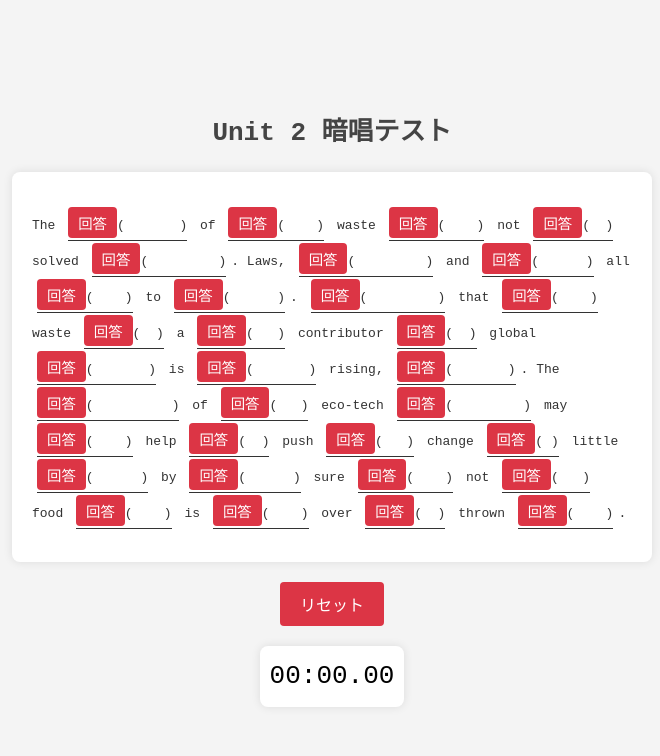
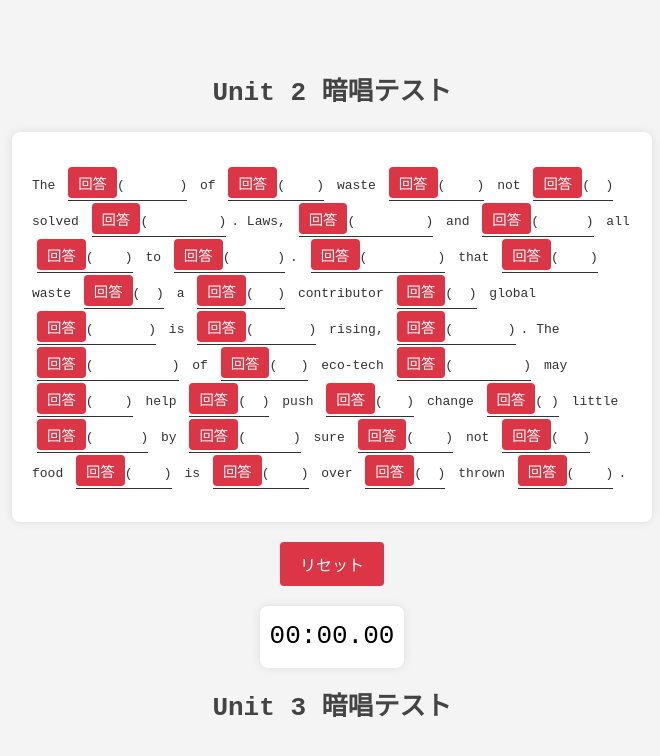
Before and after one commit to Shimo-0412/shimo, a plain HTML site: page index.html in a window 1280 px wide. Shown: the whole page, without its empty margins (308-968 px from the left). Drawn offline with Linux system fonts and the light colour scheme.

Commit message:
Update index.html

```diff
--- a/index.html
+++ b/index.html
@@ -13,6 +13,7 @@
     </div>
     <button id="reset">リセット</button>
     <div id="timer">00:00.00</div>
+    <h1>Unit 3 暗唱テスト</h1>
     <script src="script.js"></script>
 </body>
 </html>
```
